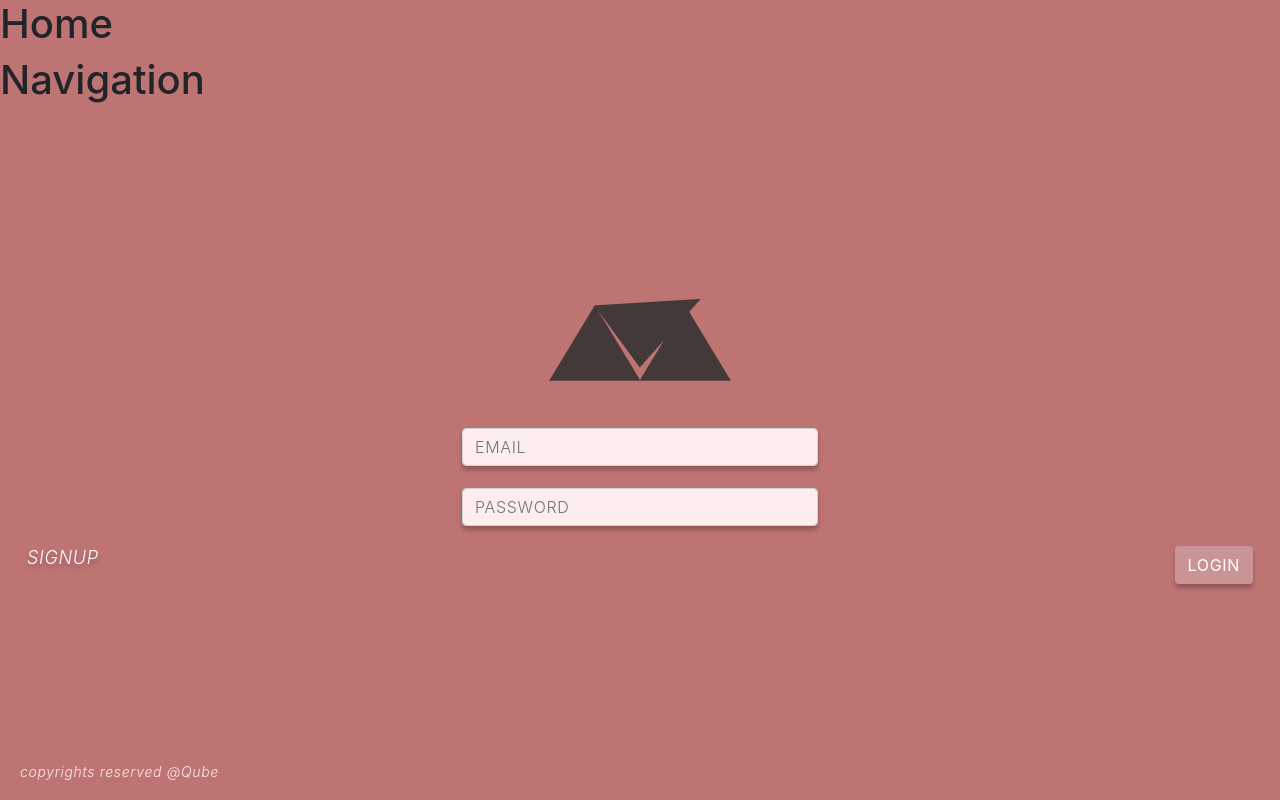
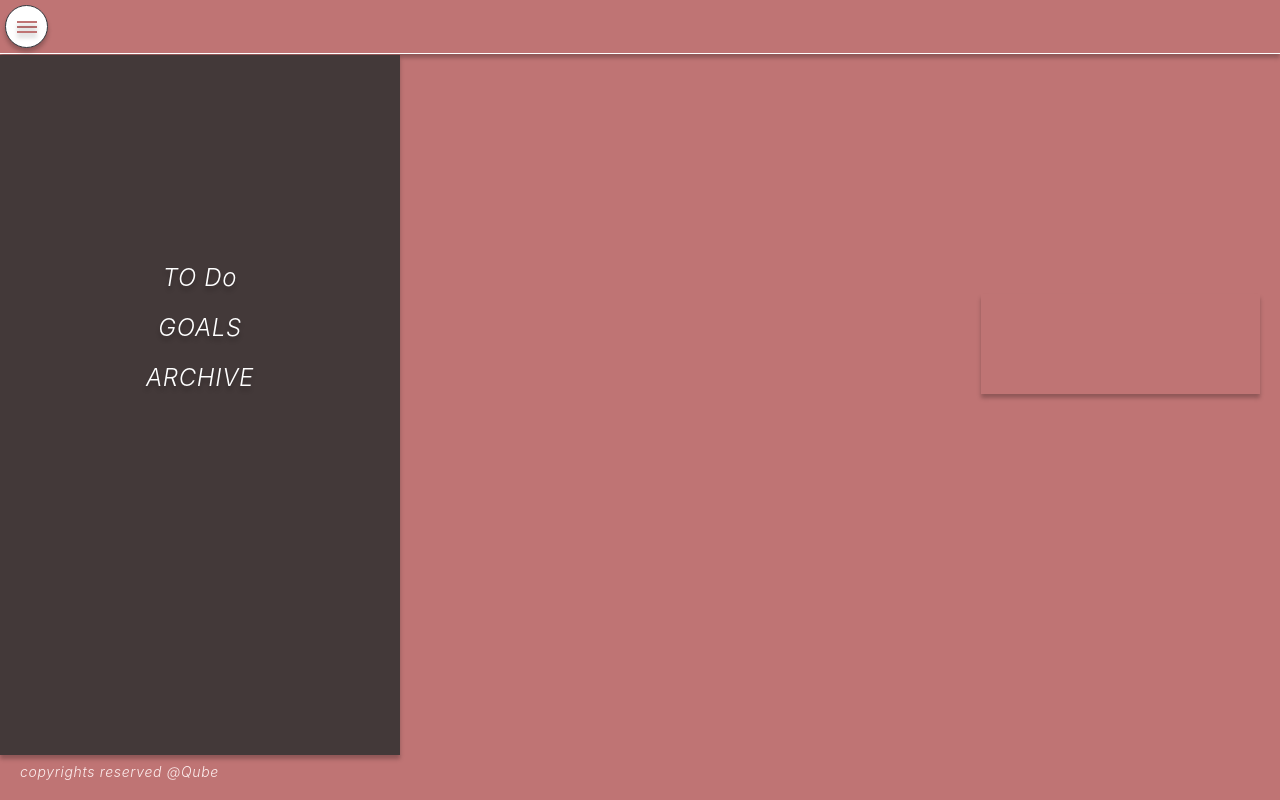
Before and after one commit to qalfaki/qube, a React (Create React App) app: page /home in a window 1280 px wide. Built offline with nearby package versions, Linux system fonts and the light colour scheme.

Commit message:
add sidebar toggle

```diff
--- a/public/index.html
+++ b/public/index.html
@@ -2,7 +2,7 @@
 <html lang="en">
   <head>
     <meta charset="utf-8" />
-    <link rel="shortcut icon" href="%PUBLIC_URL%/assets/images/logo196x143" />
+    <link rel="shortcut icon" href="%PUBLIC_URL%/assets/images/logo196x143.png" />
     <meta name="viewport" content="width=device-width, initial-scale=1" />
     <meta name="theme-color" content="#000000" />
     <meta
@@ -16,7 +16,7 @@
     -->
     <link rel="manifest" href="%PUBLIC_URL%/manifest.json" />
     <link href="https://fonts.googleapis.com/css?family=Roboto&display=swap" rel="stylesheet">
-    <link rel="stylesheet" href="node_modules/bootstrap/dist/css/bootstrap.min.css" />
+    <!-- <link rel="stylesheet" href="node_modules/bootstrap/dist/css/bootstrap.min.css" /> -->
     <!--
       Notice the use of %PUBLIC_URL% in the tags above.
       It will be replaced with the URL of the `public` folder during the build.
@@ -41,8 +41,8 @@
       To begin the development, run `npm start` or `yarn start`.
       To create a production bundle, use `npm run build` or `yarn build`.
     -->
-    <script type="text/javascript" src="node_modules/jquery/dist/jquery.slim.min.js"></script>
+    <!-- <script type="text/javascript" src="node_modules/jquery/dist/jquery.slim.min.js"></script>
     <script type="text/javascript" src="node_modules/tether/dist/js/tether.min.js"></script>
-    <script type="text/javascript" src="node_modules/bootstrap/dist/js/bootstrap.min.js"></script>
+    <script type="text/javascript" src="node_modules/bootstrap/dist/js/bootstrap.min.js"></script> -->
   </body>
 </html>
--- a/src/App.css
+++ b/src/App.css
@@ -66,7 +66,6 @@ html, body {
   	font-size: 18px;
   	line-height: 21px;
   	/* identical to box height */
-
   	text-align: center;
   	letter-spacing: 0.67px;
   	color: #FFFFFF;
@@ -80,6 +79,209 @@ html, body {
 
 .btn-wrapper {
 	padding-top: 20px;
+}
+
+
+/*TO-DO styles*/
+
+.todo-list {
+	display: flex;
+  	flex-direction: column;
+  	align-items: center;
+  	justify-content: center;
+  	color: white;
+}
+
+.todo {
+	display: flex;
+	align-items: center;
+	margin: 1rem 0;
+}
+
+.todo-is-completed .checkbox {
+	color: #000;
+	background: #fff;
+}
+
+.todo-is-completed input {
+	text-decoration: line-through;
+}
+
+.checkbox {
+  width: 18px;
+  height: 18px;
+  border-radius: 50%;
+  margin-right: 10px;
+  cursor: pointer;
+  font-size: 10px;
+  display: flex;
+  justify-content: center;
+  align-items: center;
+  transition: background-color .2s ease-in-out;
+  border: 1px solid #fff;
+}
+
+.checkbox:hover {
+  background: rgba(255, 255, 255, 0.25);
+  border: 1px solid rgba(255, 255, 255, 0);
+}
+
+.checkbox-checked {
+  color: #000;
+  background: #fff;
+}
+
+.todo-ul {
+  list-style: none;
+  padding: 0;
+  line-height: 2rem;
+  width: 500px;
+}
+
+input {
+  border: none;
+  background: transparent;
+  color: white;
+  font-size: 1.4rem;
+  outline: none;
+  width: 100%;
+}
+
+
+/* Side bar styles */
+
+.sidebar-wrapper {
+    z-index: 1000;
+    position: fixed;
+    top: 55px;
+    width: 400px;   /*set to 0 to toggle back*/
+    height: calc(100% - 100px);
+    /*margin-left: -400px;    set to un comment to toggle back*/
+    overflow-y: auto;
+    -webkit-transition: all 0.5s ease;
+    -moz-transition: all 0.5s ease;
+    -o-transition: all 0.5s ease;
+    transition: all 0.5s ease;
+    background: #433939;
+    box-shadow: 0px 4px 4px rgba(0, 0, 0, 0.25);
+}
+
+
+/* page content style */
+.page-content {
+    z-index: 1001;
+    width: calc(100% - 400px);
+    position: relative;
+    padding-top: 40px;
+    height: auto;
+    margin-left: 400px;
+}
+
+.wrapper {
+    padding-right: 0;
+    -webkit-transition: all 0.5s ease;
+    -moz-transition: all 0.5s ease;
+    -o-transition: all 0.5s ease;
+    transition: all 0.5s ease;
+}
+
+
+/* Navigation */
+.navigation {
+	margin-top: 200px;
+	list-style: none;
+	line-height: 50px;
+	text-align: center;
+	padding: 0;
+
+}
+
+.navigation .link {
+	font-style: italic;
+	font-weight: 300;
+	font-size: 24px!important;
+	line-height: 28px;
+	text-align: center;
+	letter-spacing: 0.67px;
+}
+
+/* instructions */
+
+
+.cheat-sheet-container {
+	position: relative;
+   	width: 279px;
+  	height: 100px;
+  	float: right;
+  	margin-right: 20px;
+  	top: 200px;
+  	background: #BF7474;
+  	box-shadow: 0px 4px 4px rgba(0, 0, 0, 0.25);
+}
+
+/* navbar */
+
+nav.navbar {
+	padding: 5px!important;
+	border-bottom: 1px solid #FFFFFF;
+	box-shadow: 0px 4px 4px rgba(0, 0, 0, 0.25);
+}
+
+
+/*humburger*/
+
+/*$('.btn-xl').on('click', (e)=>{e.preventDefault();
+	$(this).toggleClass('menu-btn_active');
+})
+*/
+.btn-circle.btn-xl {
+	cursor: pointer;
+    width: 43px;
+    height: 43px;
+    padding: 10px 16px;
+    border-radius: 35px;
+    font-size: 12px;
+    text-align: center;
+    background-color: #fff;
+	box-shadow: 0px 4px 4px rgba(0, 0, 0, 0.25);
+}
+
+
+.btn-xl span {
+	margin-left: -10px;
+}
+.btn-xl span,
+.btn-xl span::before,
+.btn-xl span::after {
+  position: absolute;
+  top: 50%; margin-top: -1px;
+  width: 20px;
+  height: 2px;
+  box-shadow: 0px 4px 4px rgba(0, 0, 0, 0.25);
+  background: #BF7474;
+}
+.btn-xl span::before,
+.btn-xl span::after {
+  content: '';
+  display: block;
+  transition: 0.8s;
+}
+.btn-xl span::before {
+  transform: translateY(-5px);
+}
+.btn-xl span::after {
+  transform: translateY(5px);
+}
+
+.menu-btn_active span:before {
+  transform: rotate(-35deg);
+  width: 10px;
+  transform-origin: left bottom;
+}
+.menu-btn_active span:after {
+  transform: rotate(35deg);
+  width: 10px;
+  transform-origin: left top;
 }
 
 /* Extra small devices (phones, 600px and down) */
@@ -101,7 +303,9 @@ html, body {
 	.login-input {
 	width: 200px;
 	}
-
+	.page-content {
+		width: calc(100% - 400px);
+	}
 }
 
 /* Large devices (laptops/desktops, 992px and up) */
--- a/src/App.js
+++ b/src/App.js
@@ -10,7 +10,7 @@ function App() {
   return (
     <Router>
     	<div className="App">
-     		{routes.map(route=> <Route {...route} />)}
+     		{routes.map((route,idx)=> <Route key={idx} {...route} />)}
 			<footer>
       			<small className="footer">
     				copyrights reserved @Qube
--- a/src/components/home.js
+++ b/src/components/home.js
@@ -1,11 +1,27 @@
 import React from 'react';
-import Navigation from './navigation.js';
-
+import Sidebar from './sidebar.js';
 const Home = (props) =>{
   return (<div>
-  	<h1>Home</h1>
-  	<Navigation/>
-  	</div>)
+	<nav className="navbar navbar-light">
+		<button type="button" className="btn btn-dark btn-circle btn-xl"><span></span></button>
+	</nav>
+  		<div className="wrapper">
+		<Sidebar/>
+		<div className="page-content">
+			<div className="cheat-sheet-container"></div>
+		</div>
+  	</div>
+  </div>)
 }
 
 export default Home;
+
+
+// <form className="todo-list">
+//   			<ul>
+//   				<div className="todo">
+//   					<div className="checkbox"></div>
+//   					<input type="text" value="Pickup dry cleaning"/>
+//   				</div>
+//   			</ul>
+// </form>
--- a/src/components/login.js
+++ b/src/components/login.js
@@ -2,7 +2,7 @@ import React from 'react';
 import { Link } from 'react-router-dom';
 
 import logo from '../assets/images/logo196x143.png';
-import { Row, Col } from 'reactstrap';
+// import { Row, Col } from 'reactstrap';
 
 
 const Login = (props) =>{
--- a/src/components/navigation.js
+++ b/src/components/navigation.js
@@ -1,8 +1,14 @@
 import React from 'react';
-
+import { Link } from 'react-router-dom';
 
 const Navigation = (props) =>{
-  return (<h1>Navigation</h1>)
+  return (
+  	<ul className="navigation">
+  		<li><Link className="link" to="/to-do">TO Do</Link></li>
+  		<li><Link className="link" to="/goals">GOALS</Link></li>
+  		<li><Link className="link" to="/archive">ARCHIVE</Link></li>
+  	</ul>
+  	)
 }
 
 export default Navigation;
--- /dev/null
+++ b/src/components/sidebar.js
@@ -0,0 +1,12 @@
+import React from 'react';
+import Navigation from './navigation.js';
+
+const Sidebar = (props)=> {
+	return (
+		<div className="sidebar-wrapper">
+		  		<Navigation/>
+		</div>
+	)
+}
+
+export default Sidebar;
--- a/src/components/todo.js
+++ b/src/components/todo.js
@@ -2,7 +2,10 @@ import React from 'react';
 
 
 const Todo = (props) =>{
-  return (<h1>Todo</h1>)
+  return (
+  	<div>
+  	TO Do
+  	</div>)
 }
 
 export default Todo;
--- a/src/routes.js
+++ b/src/routes.js
@@ -1,7 +1,7 @@
-import {Todo, Goals, Home, Login, Signup, Reset} from './components';
+import {Todo, Goals, Home, Login, Signup, Reset, Archive} from './components';
 const routes = [
   {
-	path: '/to-dos',
+	path: '/to-do',
 	component: Todo
   },
   {
@@ -10,13 +10,12 @@ const routes = [
   },
   {
 	path: '/home',
-	component: Home
-
+	component: Home,
+	exect: true
   },
   {
-	path: '/',
-	component: Login,
-	exect: true
+	path: '/login',
+	component: Login
   },
   {
 	path: '/signup',
@@ -25,6 +24,10 @@ const routes = [
   {
 	path: '/reset',
 	component: Reset
+  },
+  {
+  	path: '/archive',
+  	component: Archive
   }]
 
 export default routes;
```
Lines whose indentation alone changed are shown as unchanged.
